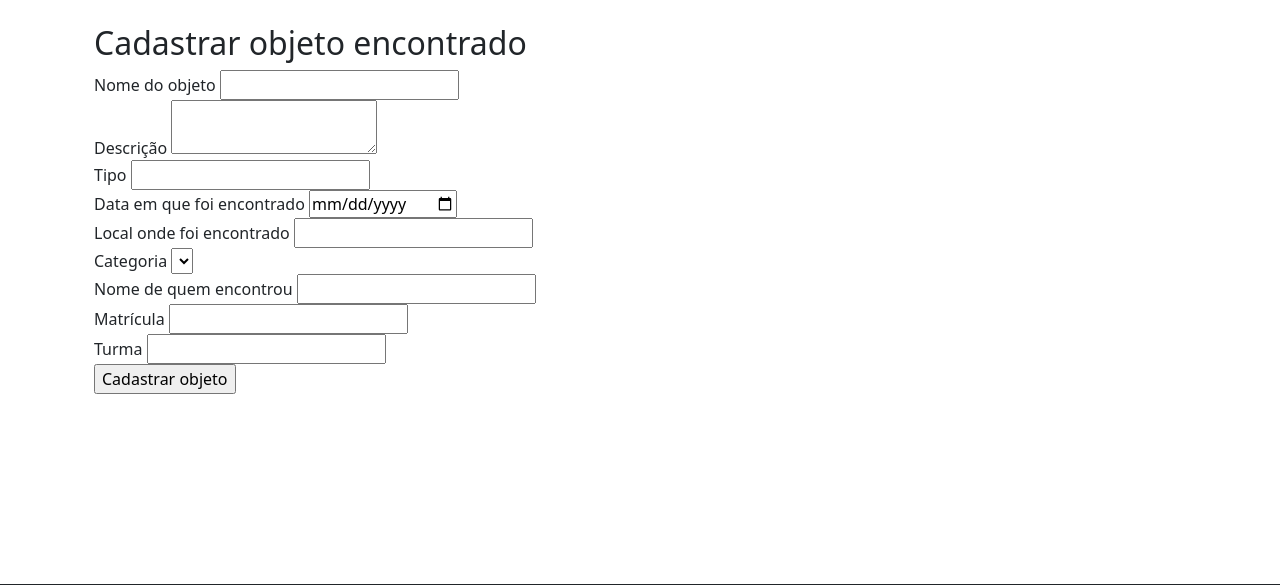
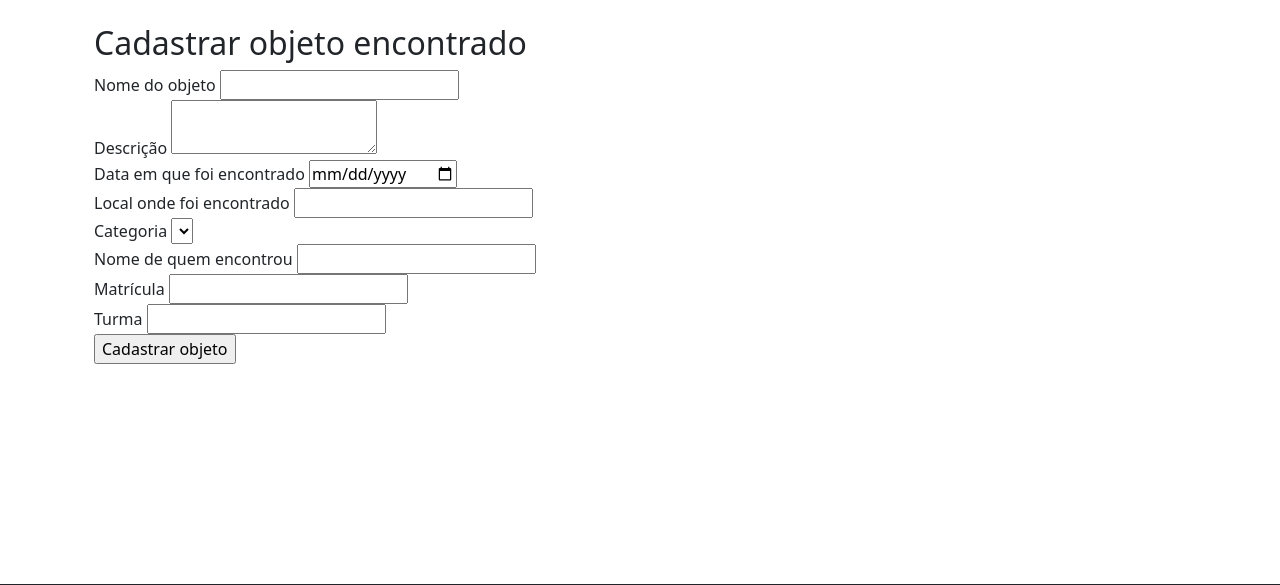
Before and after one commit to giovanna153/Sistema-Objetos-Perdidos-IFRNCM, a Flask app: page /objetos/cadastrar in a window 1280 px wide. Shown: the part 56-641 px from the top of the page. Run offline with Flask 3, Linux system fonts and the light colour scheme; the visitor is signed in with stand-in values (Sample User, id 1); data that the repository does not hold is empty; some libraries are stand-ins or nearby versions.

Commit message:
Algumas alterações necessárias no cadastro dos objetos
Algumas alterações necessárias no cadastro dos objetos

```diff
--- a/app/forms/objeto_form.py
+++ b/app/forms/objeto_form.py
@@ -18,14 +18,6 @@ class ObjetoForm(FlaskForm):
         validators=[
             DataRequired(message='Informe a descrição do objeto.'),
             Length(max=200)
-        ]
-    )
-
-    tipo = StringField(
-        'Tipo',
-        validators=[
-            DataRequired(message='Informe o tipo do objeto.'),
-            Length(max=50)
         ]
     )
 
--- a/app/models/objeto.py
+++ b/app/models/objeto.py
@@ -6,7 +6,6 @@ class Objeto(db.Model):
     id = db.Column(db.Integer, primary_key=True)
     nome_objeto = db.Column(db.String(50), nullable=False)
     descricao = db.Column(db.String(200), nullable=False)
-    tipo = db.Column(db.String(50), nullable=False)
     data = db.Column(db.Date, nullable=False)
     local = db.Column(db.String(100), nullable=False)
     nome_encontrou = db.Column(db.String(100), nullable=False)
@@ -43,4 +42,4 @@ class Objeto(db.Model):
     )
 
     def __repr__(self):
-        return f'<Objeto {self.nome}>'
+        return f'<Objeto {self.nome_objeto}>'
--- a/app/routes.py
+++ b/app/routes.py
@@ -73,8 +73,9 @@ def cadastrar_novo_objeto():
             flash("Objeto cadastrado com sucesso!", "success")
             return redirect(url_for("dashboard"))
 
-        except Exception:
+        except Exception as erro:
             db.session.rollback()
+            print("ERRO AO CADASTRAR OBJETO:", repr(erro))
             flash("Não foi possível cadastrar o objeto.", "error")
 
     return render_template("cadastrar.html", form=form)
@@ -99,7 +100,8 @@ def criar_categorias():
 
     db.session.commit()
 
-    return "Categorias cadastradas com sucesso!"
+    categorias = Categoria.query.all()
+    return str([categoria.nome for categoria in categorias])
 
 @app.route("/cadastro", methods=["GET", "POST"])
 def cadastro():
--- a/app/services/objeto_service.py
+++ b/app/services/objeto_service.py
@@ -1,4 +1,3 @@
-
 from app import db
 from app.models.objeto import Objeto
 
@@ -7,7 +6,6 @@ def cadastrar_objeto(form, usuario_id):
     objeto = Objeto(
         nome_objeto=form.nome.data,
         descricao=form.descricao.data,
-        tipo=form.tipo.data,
         data=form.data.data,
         local=form.local.data,
         categoria_id=form.categoria_id.data,
--- a/app/templates/cadastrar.html
+++ b/app/templates/cadastrar.html
@@ -19,14 +19,6 @@
         {{ form.descricao.label }}
         {{ form.descricao() }}
         {% for erro in form.descricao.errors %}
-            <p>{{ erro }}</p>
-        {% endfor %}
-    </div>
-
-    <div>
-        {{ form.tipo.label }}
-        {{ form.tipo() }}
-        {% for erro in form.tipo.errors %}
             <p>{{ erro }}</p>
         {% endfor %}
     </div>
```
Also changed, not shown: migrations/versions/d7ba58517ad7_remove_campo_tipo.py (added, +32 -0 lines).
